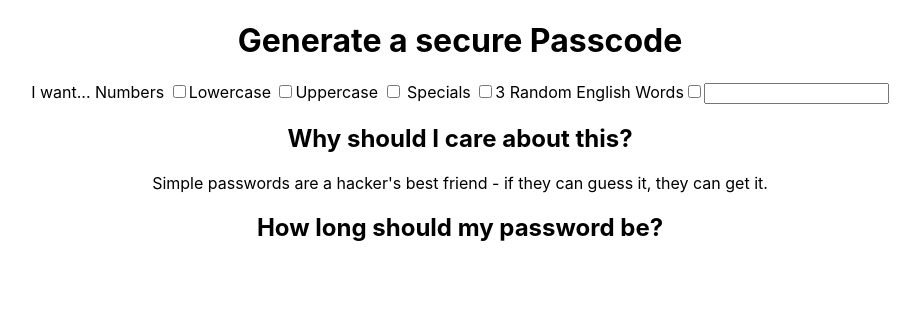
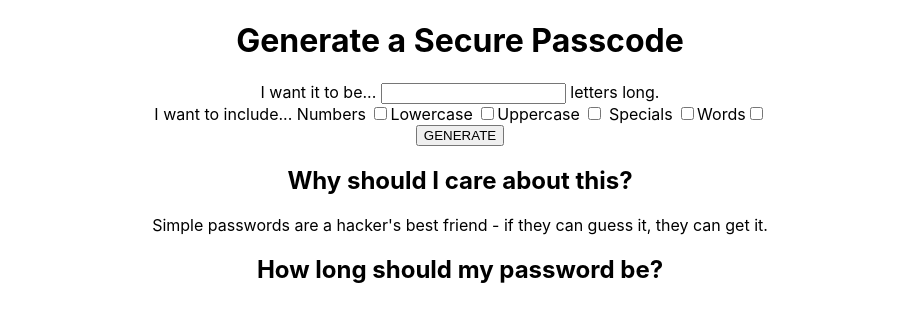
Before and after one commit to Reikon95/give-me-a-random-passcode, a React (Create React App) app: page / in a window 1280 px wide. Shown: the top 322 px of the page, without its empty margins (180-1100 px from the left). Built offline with nearby package versions, Linux system fonts and the light colour scheme.

Commit message:
button functions

```diff
--- a/src/App.css
+++ b/src/App.css
@@ -4,32 +4,7 @@
 ul {
   list-style-type: none;
 }
-@media (prefers-reduced-motion: no-preference) {
-  .App-logo {
-    animation: App-logo-spin infinite 20s linear;
-  }
+
+.decide-length-of-code {
+  text-align: center;
 }
-
-.App-header {
-  background-color: #282c34;
-  min-height: 100vh;
-  display: flex;
-  flex-direction: column;
-  align-items: center;
-  justify-content: center;
-  font-size: calc(10px + 2vmin);
-  color: white;
-}
-
-.App-link {
-  color: #61dafb;
-}
-
-@keyframes App-logo-spin {
-  from {
-    transform: rotate(0deg);
-  }
-  to {
-    transform: rotate(360deg);
-  }
-}
--- a/src/App.jsx
+++ b/src/App.jsx
@@ -1,5 +1,3 @@
-//change words to adj, then verb, then noun
-
 import React, { useState } from "react";
 import randomInteger from "./scripts/integer.jsx";
 import "./App.css";
@@ -10,17 +8,34 @@ function App() {
   let [useLowercase, setUseLowerCase] = useState(false);
   let [useUpperCase, setUseUpperCase] = useState(false);
   let [useSpecials, setUseSpecials] = useState(false);
-  let [numWords, setNumWords] = useState(0);
+  let [useWords, setUseWords] = useState(false);
+  let [displayCode, setDisplayCode] = useState(false);
   const handleIntegerChange = (e) => {
     setCode(e.target.value);
+  };
+
+  const generateCode = () => {
+    console.log("test");
+    setDisplayCode(true);
+    console.log("display ", displayCode);
   };
 
   return (
     <div className="App">
       <div>
-        <h1>Generate a secure Passcode</h1>
+        <h1>Generate a Secure Passcode</h1>
       </div>
-      I want... Numbers{" "}
+      <div class="decide-length-of-code">
+        I want it to be...{" "}
+        <input
+          type="number"
+          value={code}
+          onChange={handleIntegerChange}
+          className="code-length-input"
+        />{" "}
+        letters long.
+      </div>
+      I want to include... Numbers{" "}
       <input
         type="checkbox"
         onChange={() => setUseNumbers((useNumbers = !useNumbers))}
@@ -40,29 +55,24 @@ function App() {
         type="checkbox"
         onChange={() => setUseSpecials((useSpecials = !useSpecials))}
       />
-      3 Random English Words
+      Words
       <input
         type="checkbox"
-        onChange={() =>
-          setNumWords(numWords === 0 ? (numWords = 3) : (numWords = 0))
-        }
+        onChange={() => setUseWords((useWords = !useWords))}
       ></input>
-      {/* plus... how many words?
-      <input type="number" /> */}
-      <input type="number" value={code} onChange={handleIntegerChange} />
       <div className="result-wrapper">
-        {code
+        {displayCode
           ? randomInteger(
               code,
-              numWords,
               useNumbers,
-              true,
+              useWords,
               useLowercase,
               useUpperCase,
               useSpecials
             )
           : ""}
       </div>
+      <button onClick={() => generateCode()}>GENERATE</button>
       <div>
         <h2>Why should I care about this?</h2>
         <p>
--- a/src/scripts/integer.jsx
+++ b/src/scripts/integer.jsx
@@ -2,7 +2,6 @@ import React from "react";
 import Words from "./words";
 export default function randomInteger(
   length,
-  numberOfWords,
   includeNumbers,
   includeWords,
   includeLower,
@@ -29,9 +28,6 @@ export default function randomInteger(
     collectFrom.push(specials);
   }
 
-  if (includeWords) {
-  }
-
   if (collectFrom.length > 0) {
     for (let i = 0; i < length; i++) {
       let randomElement = Math.floor(
```
